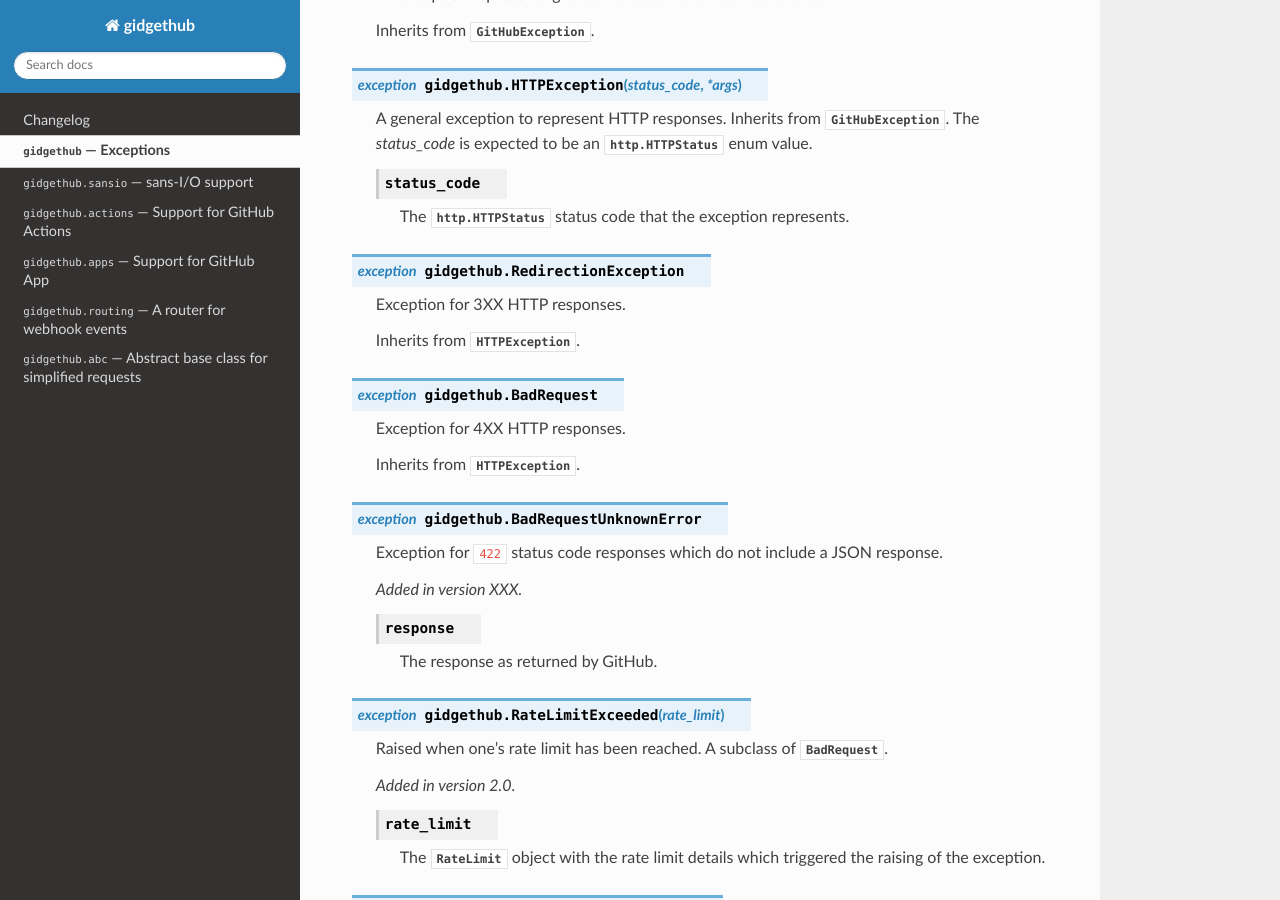
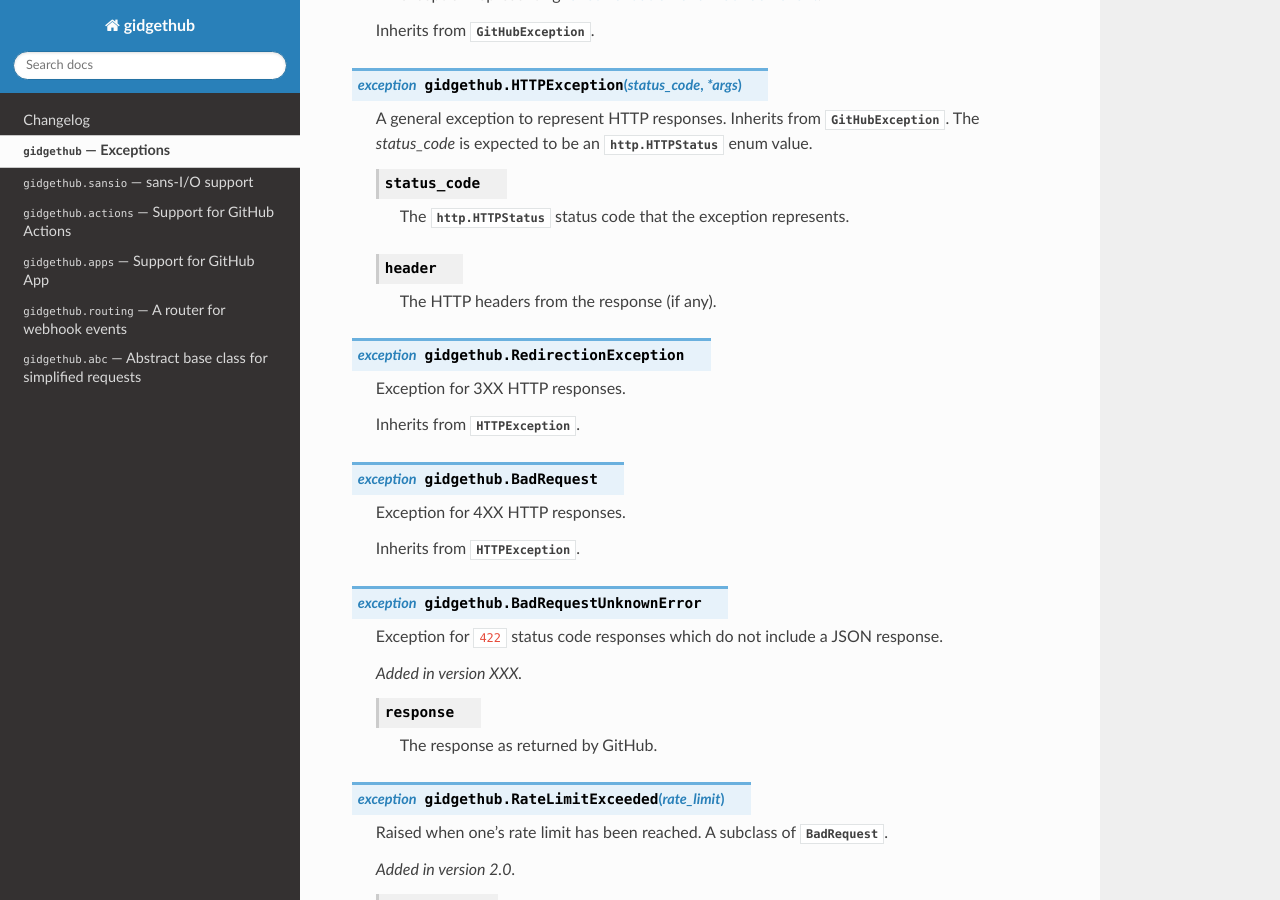
Before and after one commit to gidgethub/gidgethub, a Sphinx documentation site: the page built from docs/__init__.rst, in a window 1280 px wide and 900 px high, scrolled down 364 px. Built offline with Sphinx 7.4.7 and the Read the Docs theme 3.1.0, drawn with Linux system fonts in a browser that asks for light colours; pages that are not in the unit, such as notebooks, are missing from menus.

Commit message:
Document `HTTPException.headers` (#230)

```diff
--- a/docs/__init__.rst
+++ b/docs/__init__.rst
@@ -29,6 +29,10 @@
    .. attribute:: status_code
 
       The :class:`http.HTTPStatus` status code that the exception represents.
+
+   .. attribute:: header
+
+      The HTTP headers from the response (if any).
 
 
 .. exception:: RedirectionException
--- a/docs/changelog.rst
+++ b/docs/changelog.rst
@@ -3,6 +3,9 @@
 
 Unreleased
 ----------
+
+- Add :attr:`gidgethub.HTTPException.headers` attribute
+  (`PR #227 <https://github.com/gidgethub/gidgethub/pull/227>`_)
 
 5.4.0
 -----
```
